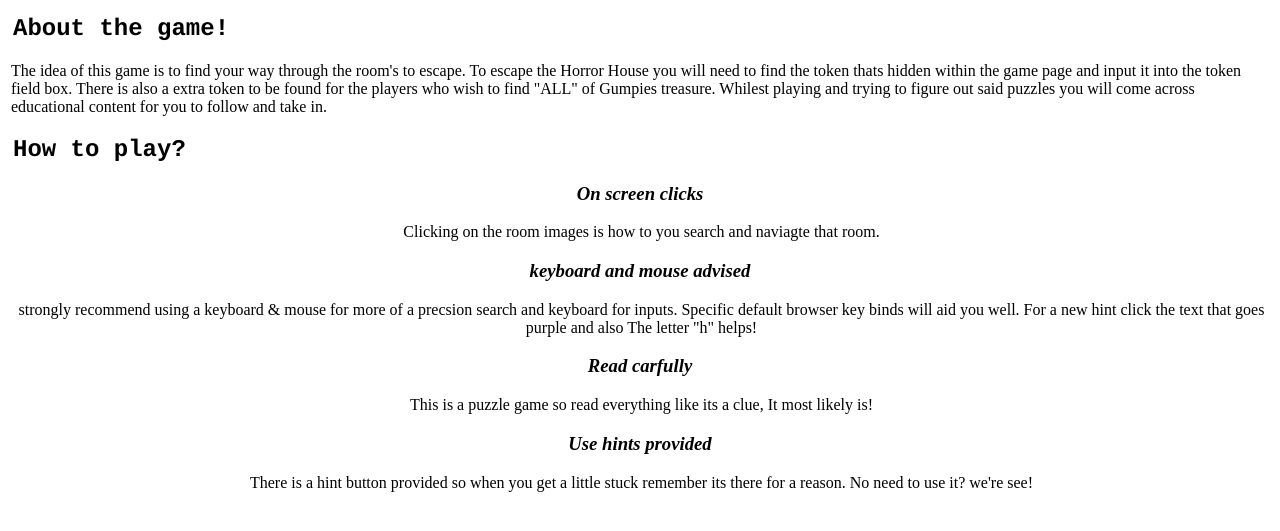
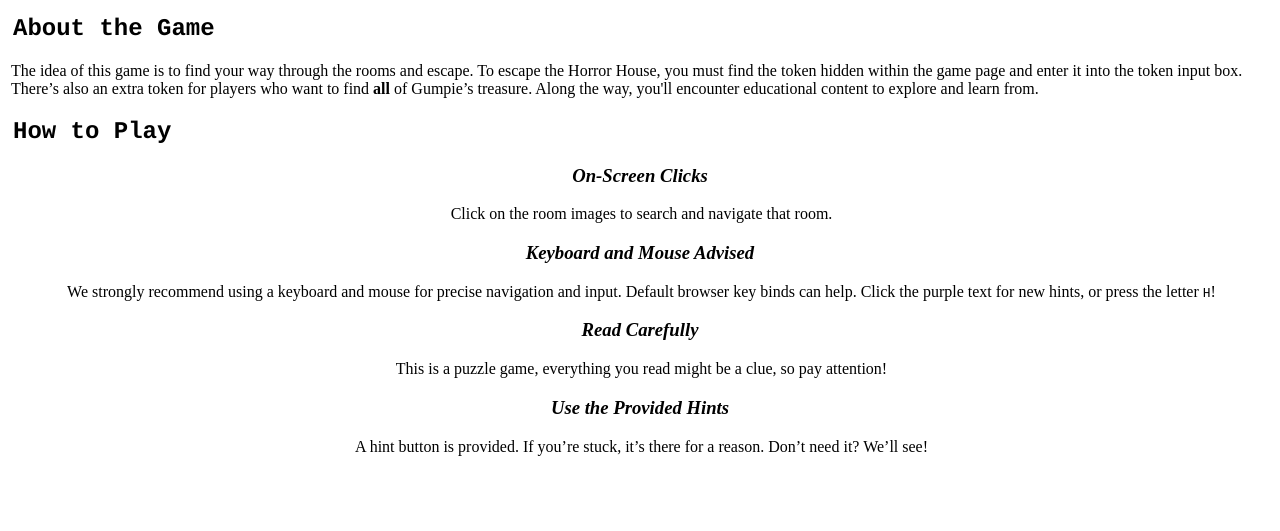
Before and after one commit to j-noon/horrorhouse, a website: page index.html in a window 1280 px wide. Shown: the part 103-634 px from the top of the page. Drawn offline with Linux system fonts and the light colour scheme.

Commit message:
made changes to home page html to make more semantic

```diff
--- a/index.html
+++ b/index.html
@@ -4,20 +4,15 @@
 <head>
     <meta charset="UTF-8">
     <meta name="viewport" content="width=device-width, initial-scale=1.0">
-    <meta name=" description"
-        content="making your way through rooms with puzzles to solve. can you escape the house of horror?">
-    <meta name="keywords" content="horror, horror house, puzzle, puzzles, brain training,">
-
-
-
-
+    <meta name="description"
+        content="Making your way through rooms with puzzles to solve. Can you escape the House of Horror?">
+    <meta name="keywords" content="horror, horror house, puzzle, puzzles, brain training">
     <title>Horror House</title>
 
-    <!-- favicons-->
-    <link rel="icon" sizes="180x180" href="assests/favicons/horrorhouse180x180.webp">
-    <link rel="icon" type="image/png" sizes="16x16" href="assests/favicons/horrorhouse16x16.webp">
-    <link rel="icon" type="image/png" sizes="32x32" href="assests/favicons/horrorhouse32x32.webp">
-
+    <!-- Favicons -->
+    <link rel="icon" sizes="180x180" href="assets/favicons/horrorhouse180x180.webp">
+    <link rel="icon" type="image/png" sizes="16x16" href="assets/favicons/horrorhouse16x16.webp">
+    <link rel="icon" type="image/png" sizes="32x32" href="assets/favicons/horrorhouse32x32.webp">
 
     <link rel="stylesheet" href="assests/css/styles.css">
 </head>
@@ -25,49 +20,56 @@
 <body>
     <header>
         <h1>Horror House</h1>
-        <div class="logo"><a href="index.html"><img id="logo-img" src="assests/images/8fb010f9-0c1a-4aa9-88d6-89e0caee8e6f-cutout.webp"
-                alt="horror house logo, its a spooky house with a read H next to"></a>
+        <div class="logo">
+            <a href="index.html">
+                <img id="logo-img" src="assests/images/8fb010f9-0c1a-4aa9-88d6-89e0caee8e6f-cutout.webp"
+                    alt="Horror House logo: a spooky house with a red letter 'H'">
+            </a>
         </div>
-
-
-        <a href="game.html" target="_blank" rel=" noreferrer noopener" class="nav"
-            style="display: inline-block; background-color: lightgrey; color: black; padding: 10px 20px; text-decoration: none;">
-            Play
-        </a>
+        <nav>
+            <a href="game.html" target="_blank" rel="noreferrer noopener" class="nav"
+                style="display: inline-block; background-color: lightgrey; color: black; padding: 10px 20px; text-decoration: none;">
+                Play
+            </a>
+        </nav>
     </header>
 
     <br>
-    <!-- page content-->
 
-    <h2>About the game!</h2>
-    <p> The idea of this game is to find your way through the room's to escape. To escape the Horror House you will need to find the
-        token thats hidden within the game page and input it into the token field box. There is also a extra token to be found for the players
-        who wish to find "ALL" of Gumpies treasure. Whilest playing and trying to figure out said puzzles you will come across educational content
-        for you to follow and take in.
-    </p>
+    <main>
+        <section aria-labelledby="about-game">
+            <h2 id="about-game">About the Game</h2>
+            <p>
+                The idea of this game is to find your way through the rooms and escape. To escape the Horror House, you must find
+                the token hidden within the game page and enter it into the token input box. There’s also an extra token for players
+                who want to find <strong>all</strong> of Gumpie’s treasure. Along the way, you'll encounter educational content to explore and learn from.
+            </p>
+        </section>
 
-    <h2> How to play?</h2>
+        <section aria-labelledby="how-to-play">
+            <h2 id="how-to-play">How to Play</h2>
 
+            <article>
+                <h3><em>On-Screen Clicks</em></h3>
+                <p class="p-info">Click on the room images to search and navigate that room.</p>
+            </article>
 
-        <h3><em>On screen clicks</em></h3>
-          <p class="p-info">Clicking on the room images is how to you search and naviagte that room.</p>
-        <h3><em>keyboard and mouse advised</em></h3>
-          <p class="p-info"> strongly recommend using a keyboard & mouse for more of a precsion search and keyboard for inputs. Specific default browser key binds will aid you well. For a new hint click the text that goes purple and also The letter "h" helps!</p>
-        <h3><em>Read carfully</em></h3>
-          <p class="p-info">This is a puzzle game so read everything like its a clue, It most likely is!</p>
-        <h3><em>Use hints provided</em></h3>
-          <p class="p-info">There is a hint button provided so when you get a little stuck remember its there for a reason. No need to use it? we're see!</p>
+            <article>
+                <h3><em>Keyboard and Mouse Advised</em></h3>
+                <p class="p-info">We strongly recommend using a keyboard and mouse for precise navigation and input. Default browser key binds can help. Click the purple text for new hints, or press the letter <kbd>H</kbd>!</p>
+            </article>
 
-    <br>
+            <article>
+                <h3><em>Read Carefully</em></h3>
+                <p class="p-info">This is a puzzle game, everything you read might be a clue, so pay attention!</p>
+            </article>
 
-
-
-
-
-
-
-
-
+            <article>
+                <h3><em>Use the Provided Hints</em></h3>
+                <p class="p-info">A hint button is provided. If you’re stuck, it’s there for a reason. Don’t need it? We’ll see!</p>
+            </article>
+        </section>
+    </main>
 
 
     <script src="https://kit.fontawesome.com/4f5d55a94b.js" crossorigin="anonymous"></script>
```
